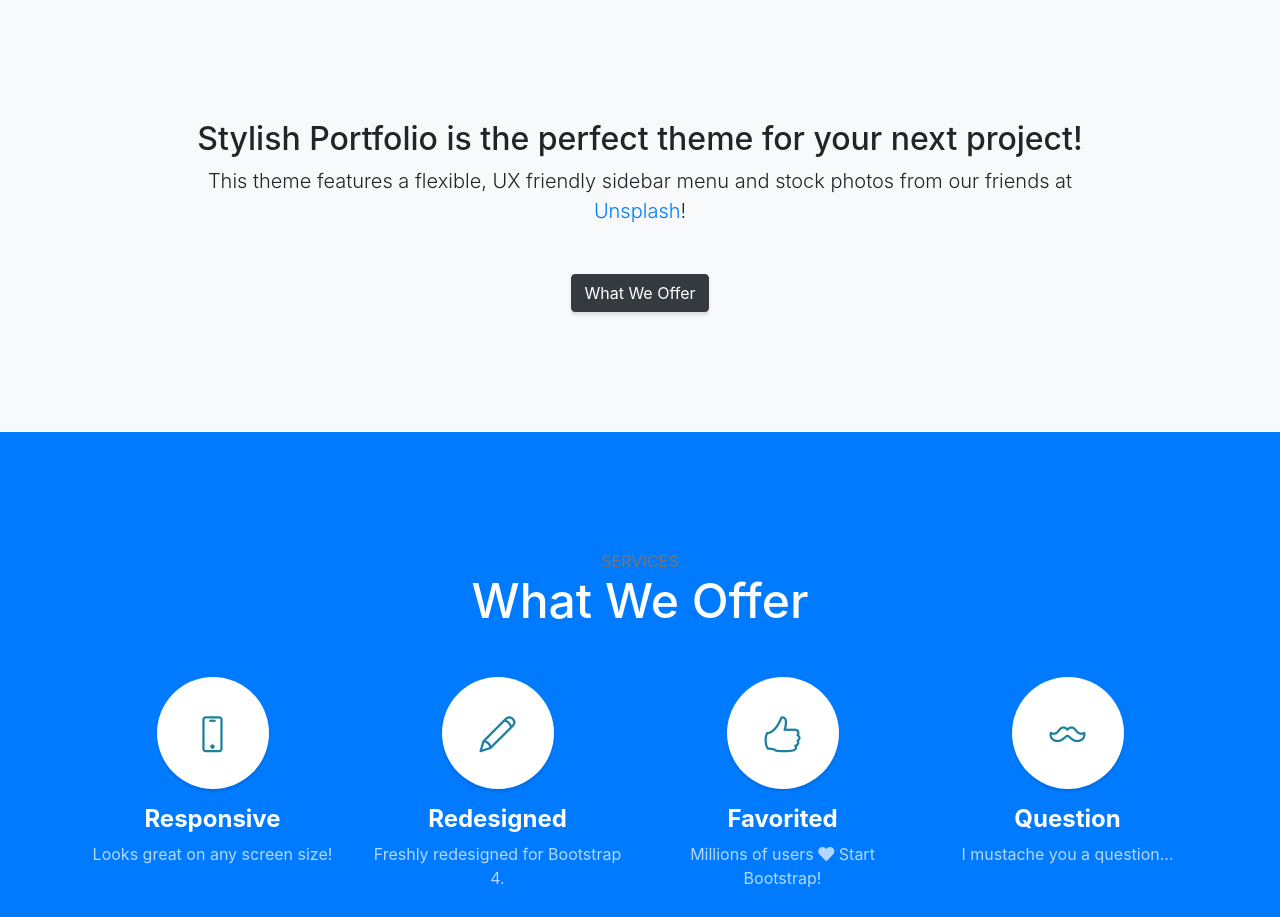
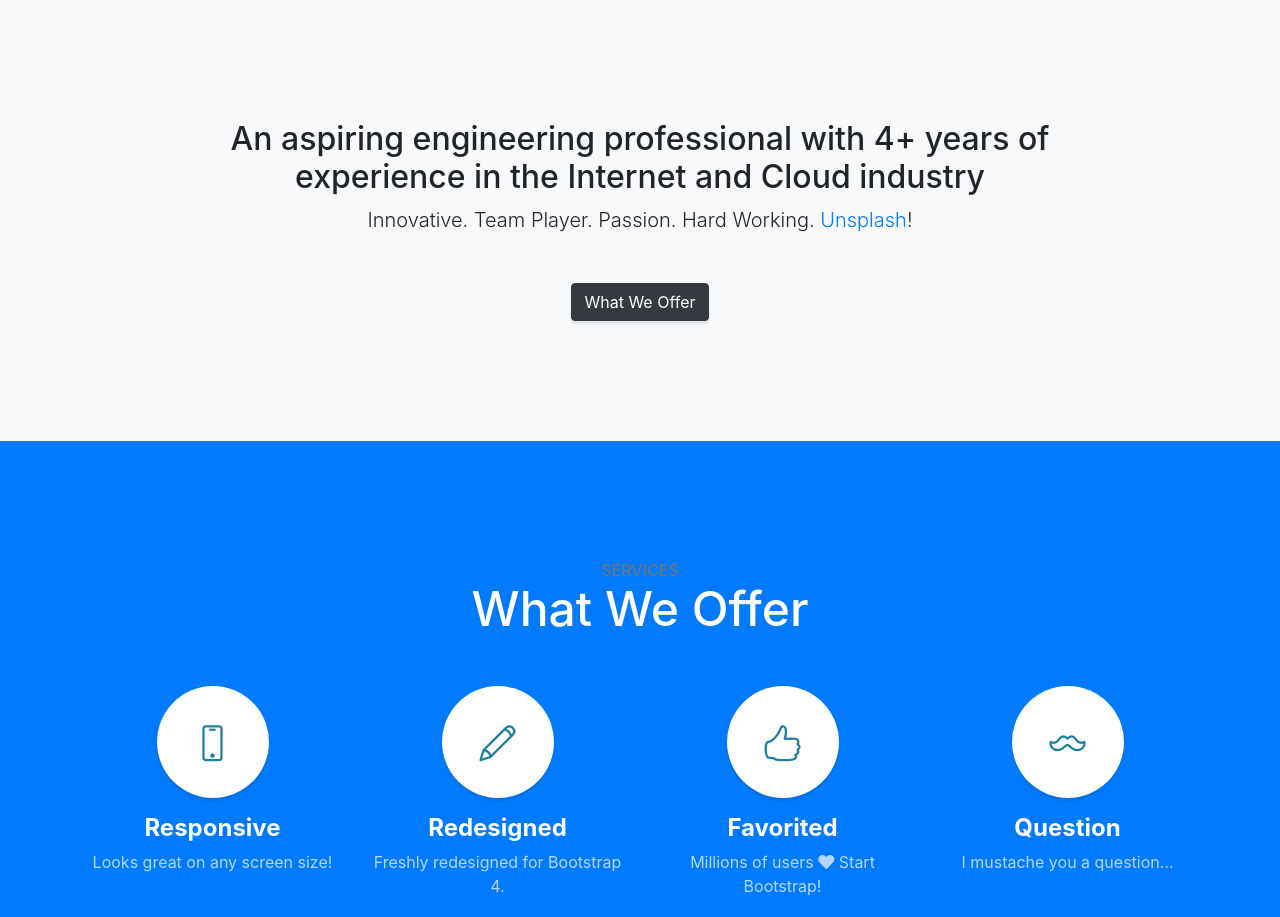
Before and after one commit to Rakshith2294/Rakshith2294.github.io, a website with bundled scripts: page index.html in a window 1280 px wide. Shown: the part 800-1717 px from the top of the page. Built offline with nearby package versions, Linux system fonts and the light colour scheme.

Commit message:
Update index.html

```diff
--- a/index.html
+++ b/index.html
@@ -69,8 +69,8 @@
     <div class="container text-center">
       <div class="row">
         <div class="col-lg-10 mx-auto">
-          <h2>Stylish Portfolio is the perfect theme for your next project!</h2>
-          <p class="lead mb-5">This theme features a flexible, UX friendly sidebar menu and stock photos from our friends at
+          <h2>An aspiring engineering professional with 4+ years of experience in the Internet and Cloud industry</h2>
+          <p class="lead mb-5">Innovative. Team Player. Passion. Hard Working.
             <a href="https://unsplash.com/">Unsplash</a>!</p>
           <a class="btn btn-dark btn-xl js-scroll-trigger" href="#services">What We Offer</a>
         </div>
```
